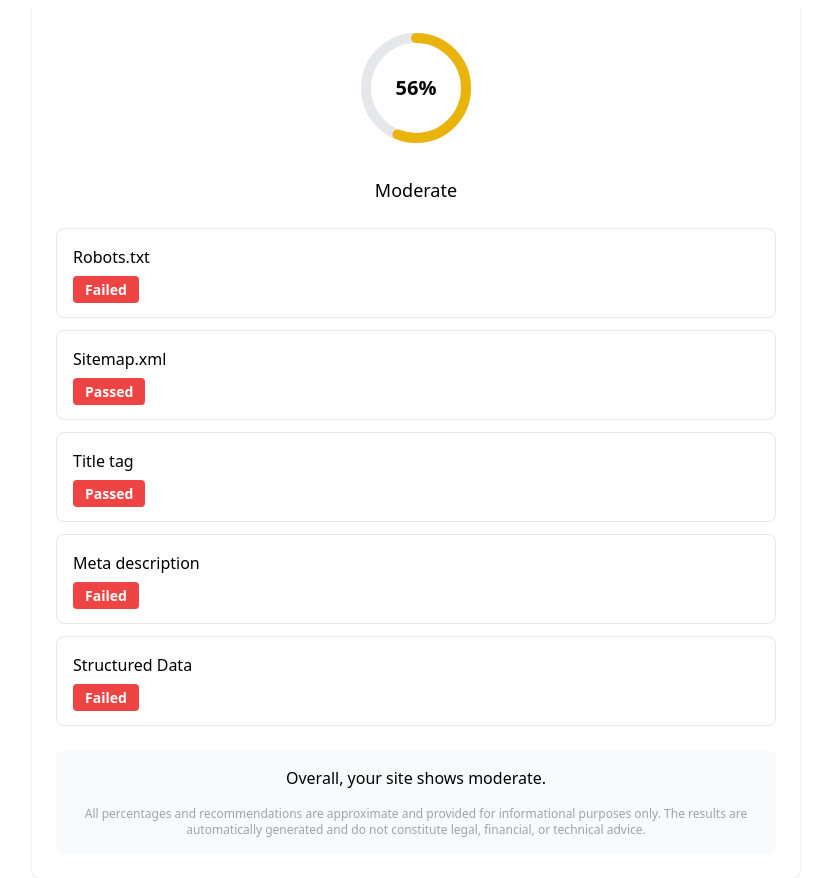
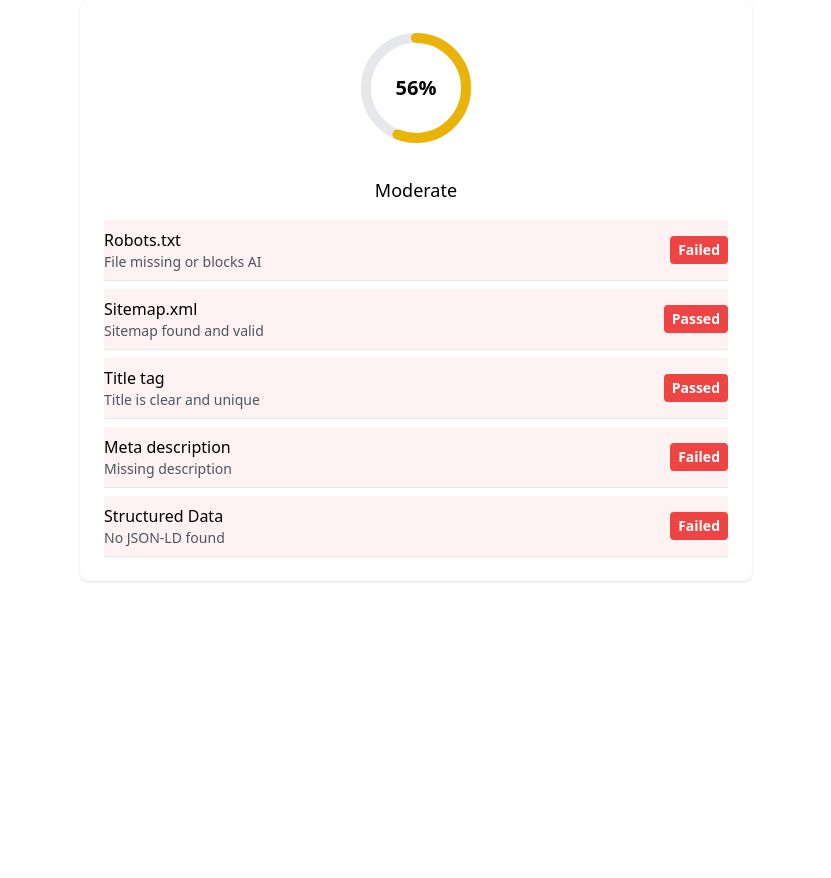
Before and after one commit to dm100usa-oss/aivcheck---main, a Next.js app: page /success in a window 1280 px wide. Shown: the whole page, without its empty margins (224-1055 px from the left). After the commit the page ends 800 px from the top, so only its background shows below. Built offline with nearby package versions, Linux system fonts and the light colour scheme.

Commit message:
Update ReportLayout.tsx

```diff
--- a/components/ReportLayout.tsx
+++ b/components/ReportLayout.tsx
@@ -1,28 +1,20 @@
-// /components/ReportLayout.tsx
 import React from "react";
-
-type CheckItem = {
-  name: string;
-  description: string;
-  status: "Good" | "Moderate" | "Poor";
-};
+import { CheckItem } from "../types";
 
 type ReportLayoutProps = {
   score: number;
   interpretation: string;
   items: CheckItem[];
-  mode: "quick" | "pro";
 };
 
 export default function ReportLayout({
   score,
   interpretation,
   items,
-  mode,
 }: ReportLayoutProps) {
   return (
-    <div className="max-w-3xl mx-auto p-6 bg-white rounded-lg shadow">
-      {/* Score donut */}
+    <div className="max-w-2xl mx-auto p-6 bg-white rounded-lg shadow">
+      {/* Progress Circle */}
       <div className="flex items-center justify-center mb-6">
         <div className="relative">
           <svg className="w-32 h-32">
@@ -61,21 +53,32 @@ export default function ReportLayout({
       </div>
 
       {/* Interpretation */}
-      <p className="text-center text-lg font-medium mb-6">{interpretation}</p>
+      <p className="text-center text-lg font-medium mb-4">{interpretation}</p>
 
-      {/* Checks list */}
-      <ul className="space-y-3">
+      {/* Items List */}
+      <ul className="space-y-2">
         {items.map((item, index) => (
-          <li key={index} className="p-4 border rounded-lg">
-            <p className="font-medium">{item.name}</p>
-            <p className="text-sm text-gray-600 mb-2">{item.description}</p>
+          <li
+            key={index}
+            className={`flex justify-between items-center border-b py-2 ${
+              item.status === "Good"
+                ? "bg-green-50"
+                : item.status === "Moderate"
+                ? "bg-yellow-50"
+                : "bg-red-50"
+            }`}
+          >
+            <div>
+              <span className="font-medium">{item.name}</span>
+              <p className="text-sm text-gray-600">{item.explanation}</p>
+            </div>
             <span
-              className={`px-3 py-1 rounded text-white text-sm font-semibold ${
+              className={`px-2 py-1 rounded text-sm font-semibold ${
                 item.status === "Good"
-                  ? "bg-green-500"
+                  ? "bg-green-500 text-white"
                   : item.status === "Moderate"
-                  ? "bg-yellow-500"
-                  : "bg-red-500"
+                  ? "bg-yellow-500 text-white"
+                  : "bg-red-500 text-white"
               }`}
             >
               {item.status}
@@ -83,40 +86,6 @@ export default function ReportLayout({
           </li>
         ))}
       </ul>
-
-      {/* Footer */}
-      <div className="mt-6 p-4 bg-gray-50 rounded-lg text-center">
-        <p className="font-medium">
-          Overall, your site shows {interpretation.toLowerCase()}.
-        </p>
-
-        {mode === "quick" && (
-          <p className="text-sm text-gray-600 mt-2">
-            You can also run a quick check of your other websites, or upgrade to
-            a full audit to get detailed results and a technical assignment for
-            your developer.
-          </p>
-        )}
-
-        {mode === "pro" && (
-          <>
-            <p className="text-sm text-gray-600 mt-2">
-              The full report with detailed results and the technical assignment
-              for your developer has been sent to your email.
-            </p>
-            <p className="text-sm text-gray-600 mt-2">
-              If you do not have a developer, we are ready to help implement the
-              necessary improvements.
-            </p>
-          </>
-        )}
-
-        <p className="text-xs text-gray-400 mt-4">
-          All percentages and recommendations are approximate and provided for
-          informational purposes only. The results are automatically generated
-          and do not constitute legal, financial, or technical advice.
-        </p>
-      </div>
     </div>
   );
 }
```
